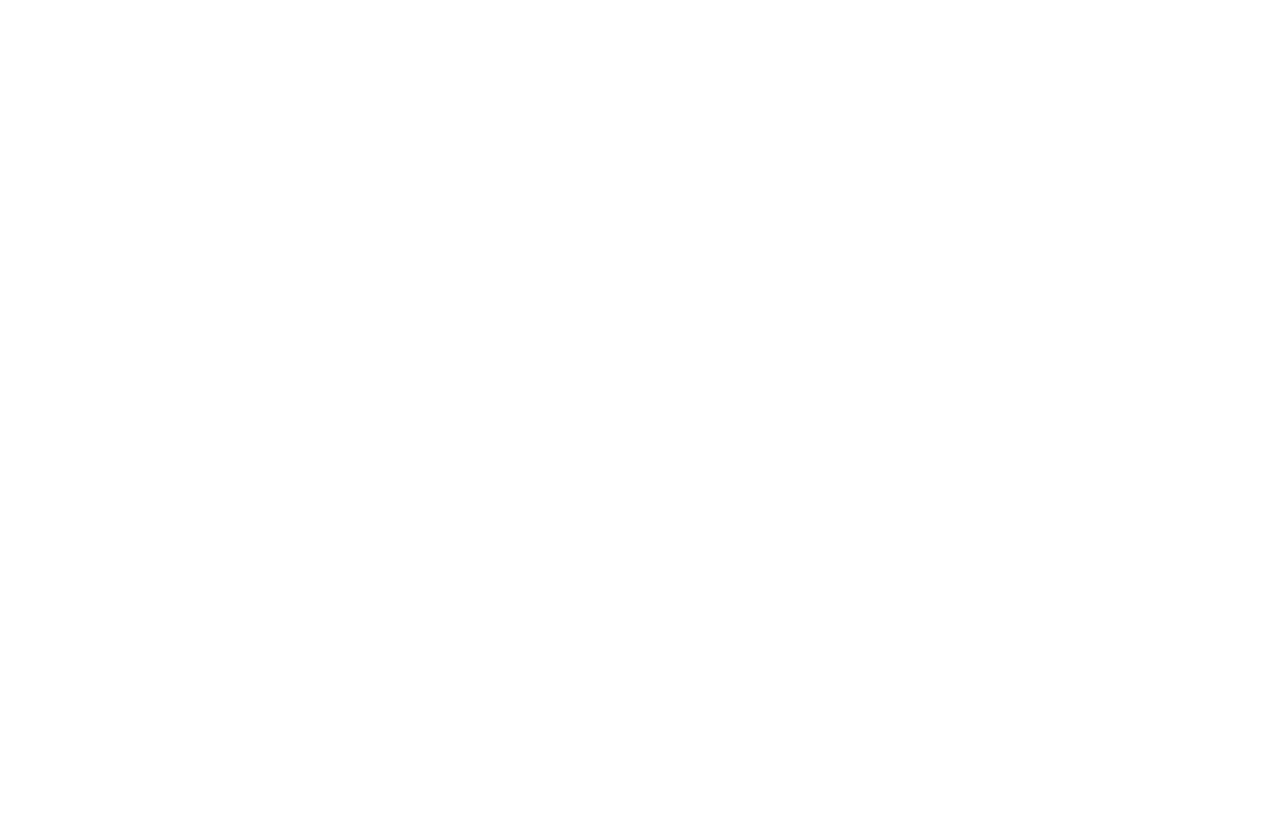
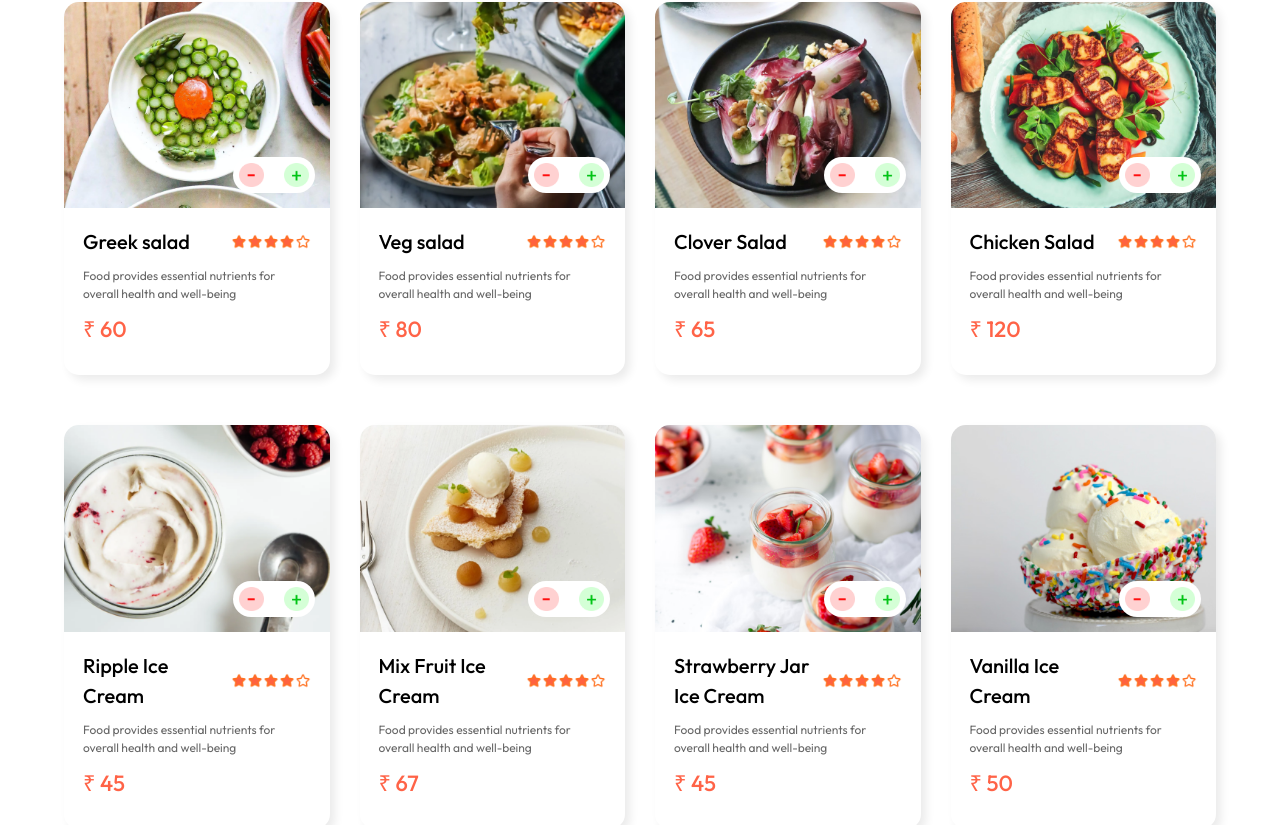
Before and after one commit to Dhartisavaliya14/food-delivery, a React (Vite) app in the folder delivery/: page / in a window 1280 px wide. Shown: the part 1056-1881 px from the top of the page. Before the commit the page ends 934 px from the top, so only its background shows below. Built offline with nearby package versions, Linux system fonts and the light colour scheme.

Commit message:
Add logo

```diff
--- a/delivery/src/assets/assets.js
+++ b/delivery/src/assets/assets.js
@@ -3,7 +3,6 @@
 import header_img from './header_img.png'
 import search_icon from './search_icon.png'
 import menu_1 from './menu_1.png'
-import menu_2 from './menu_2.png'
 import menu_3 from './menu_3.png'
 import menu_4 from './menu_4.png'
 import menu_5 from './menu_5.png'
@@ -15,10 +14,6 @@
 import food_2 from './food_2.png'
 import food_3 from './food_3.png'
 import food_4 from './food_4.png'
-import food_5 from './food_5.png'
-import food_6 from './food_6.png'
-import food_7 from './food_7.png'
-import food_8 from './food_8.png'
 import food_9 from './food_9.png'
 import food_10 from './food_10.png'
 import food_11 from './food_11.png'
@@ -87,10 +82,7 @@
         menu_name: "Salad",
         menu_image: menu_1
     },
-    // {
-    //     menu_name: "Rolls",
-    //     menu_image: menu_2
-    // },
+
     {
         menu_name: "Deserts",
         menu_image: menu_3
@@ -121,7 +113,7 @@
         _id: "1",
         name: "Greek salad",
         image: food_1,
-        price: 12,
+        price: 60,
         description: "Food provides essential nutrients for overall health and well-being",
         category: "Salad"
     },
@@ -129,77 +121,49 @@
         _id: "2",
         name: "Veg salad",
         image: food_2,
-        price: 18,
+        price: 80,
         description: "Food provides essential nutrients for overall health and well-being",
         category: "Salad"
     }, {
         _id: "3",
         name: "Clover Salad",
         image: food_3,
-        price: 16,
+        price: 65,
         description: "Food provides essential nutrients for overall health and well-being",
         category: "Salad"
     }, {
         _id: "4",
         name: "Chicken Salad",
         image: food_4,
-        price: 24,
+        price: 120,
         description: "Food provides essential nutrients for overall health and well-being",
         category: "Salad"
-    }, {
-        _id: "5",
-        name: "Lasagna Rolls",
-        image: food_5,
-        price: 14,
-        description: "Food provides essential nutrients for overall health and well-being",
-        category: "Rolls"
-    }, {
-        _id: "6",
-        name: "Peri Peri Rolls",
-        image: food_6,
-        price: 12,
-        description: "Food provides essential nutrients for overall health and well-being",
-        category: "Rolls"
-    }, {
-        _id: "7",
-        name: "Chicken Rolls",
-        image: food_7,
-        price: 20,
-        description: "Food provides essential nutrients for overall health and well-being",
-        category: "Rolls"
-    }, {
-        _id: "8",
-        name: "Veg Rolls",
-        image: food_8,
-        price: 15,
-        description: "Food provides essential nutrients for overall health and well-being",
-        category: "Rolls"
     }, {
         _id: "9",
         name: "Ripple Ice Cream",
         image: food_9,
-        price: 14,
+        price: 45,
         description: "Food provides essential nutrients for overall health and well-being",
         category: "Deserts"
     }, {
         _id: "10",
-        name: "Fruit Ice Cream",
+        name: "Mix Fruit Ice Cream",
         image: food_10,
-        price: 22,
+        price: 67,
         description: "Food provides essential nutrients for overall health and well-being",
         category: "Deserts"
     }, {
         _id: "11",
-        name: "Jar Ice Cream",
+        name: "Strawberry Jar Ice Cream",
         image: food_11,
-        price: 10,
+        price: 45,
         description: "Food provides essential nutrients for overall health and well-being",
         category: "Deserts"
     }, {
         _id: "12",
         name: "Vanilla Ice Cream",
         image: food_12,
-        price: 12,
+        price: 50,
         description: "Food provides essential nutrients for overall health and well-being",
         category: "Deserts"
     },
@@ -207,7 +171,7 @@
         _id: "13",
         name: "Chicken Sandwich",
         image: food_13,
-        price: 12,
+        price: 100,
         description: "Food provides essential nutrients for overall health and well-being",
         category: "Sandwich"
     },
@@ -215,77 +179,77 @@
         _id: "14",
         name: "Vegan Sandwich",
         image: food_14,
-        price: 18,
+        price: 80,
         description: "Food provides essential nutrients for overall health and well-being",
         category: "Sandwich"
     }, {
         _id: "15",
         name: "Grilled Sandwich",
         image: food_15,
-        price: 16,
+        price: 120,
         description: "Food provides essential nutrients for overall health and well-being",
         category: "Sandwich"
     }, {
         _id: "16",
         name: "Bread Sandwich",
         image: food_16,
-        price: 24,
+        price: 180,
         description: "Food provides essential nutrients for overall health and well-being",
         category: "Sandwich"
     }, {
         _id: "17",
         name: "Cup Cake",
         image: food_17,
-        price: 14,
+        price: 68,
         description: "Food provides essential nutrients for overall health and well-being",
         category: "Cake"
     }, {
         _id: "18",
         name: "Vegan Cake",
         image: food_18,
-        price: 12,
+        price: 250,
         description: "Food provides essential nutrients for overall health and well-being",
         category: "Cake"
     }, {
         _id: "19",
-        name: "Butterscotch Cake",
+        name: "Butterscotch ",
         image: food_19,
-        price: 20,
+        price: 350,
         description: "Food provides essential nutrients for overall health and well-being",
         category: "Cake"
     }, {
         _id: "20",
         name: "Sliced Cake",
         image: food_20,
-        price: 15,
+        price: 150,
         description: "Food provides essential nutrients for overall health and well-being",
         category: "Cake"
     }, {
         _id: "21",
         name: "Garlic Mushroom ",
         image: food_21,
-        price: 14,
+        price: 140,
         description: "Food provides essential nutrients for overall health and well-being",
         category: "Pure Veg"
     }, {
         _id: "22",
         name: "Fried Cauliflower",
         image: food_22,
-        price: 22,
+        price: 99,
         description: "Food provides essential nutrients for overall health and well-being",
         category: "Pure Veg"
     }, {
         _id: "23",
-        name: "Mix Veg Pulao",
+        name: "Mix Vegetable Pulao",
         image: food_23,
-        price: 10,
+        price: 120,
         description: "Food provides essential nutrients for overall health and well-being",
         category: "Pure Veg"
     }, {
         _id: "24",
         name: "Rice Zucchini",
         image: food_24,
-        price: 12,
+        price: 129,
         description: "Food provides essential nutrients for overall health and well-being",
         category: "Pure Veg"
     },
@@ -293,7 +257,7 @@
         _id: "25",
         name: "Cheese Pasta",
         image: food_25,
-        price: 12,
+        price: 199,
         description: "Food provides essential nutrients for overall health and well-being",
         category: "Pasta"
     },
@@ -301,49 +265,49 @@
         _id: "26",
         name: "Tomato Pasta",
         image: food_26,
-        price: 18,
+        price: 99,
         description: "Food provides essential nutrients for overall health and well-being",
         category: "Pasta"
     }, {
         _id: "27",
         name: "Creamy Pasta",
         image: food_27,
-        price: 16,
+        price: 130,
         description: "Food provides essential nutrients for overall health and well-being",
         category: "Pasta"
     }, {
         _id: "28",
         name: "Chicken Pasta",
         image: food_28,
-        price: 24,
+        price: 240,
         description: "Food provides essential nutrients for overall health and well-being",
         category: "Pasta"
     }, {
         _id: "29",
         name: "Buttter Noodles",
         image: food_29,
-        price: 14,
+        price: 70,
         description: "Food provides essential nutrients for overall health and well-being",
         category: "Noodles"
     }, {
         _id: "30",
         name: "Veg Noodles",
         image: food_30,
-        price: 12,
+        price: 100,
         description: "Food provides essential nutrients for overall health and well-being",
         category: "Noodles"
     }, {
         _id: "31",
         name: "Somen Noodles",
         image: food_31,
-        price: 20,
+        price: 80,
         description: "Food provides essential nutrients for overall health and well-being",
         category: "Noodles"
     }, {
         _id: "32",
-        name: "Cooked Noodles",
+        name: "Cooked Noodle",
         image: food_32,
-        price: 15,
+        price: 150,
         description: "Food provides essential nutrients for overall health and well-being",
         category: "Noodles"
     }
--- a/delivery/src/components/FoodDisplay/FoodDisplay.css
+++ b/delivery/src/components/FoodDisplay/FoodDisplay.css
@@ -0,0 +1,16 @@
+.food-display {
+    margin-top: 30px;
+}
+
+.food-display h2 {
+    font-size: max(2vw, 24px);
+    font-weight: 600;
+}
+
+.food-display-list {
+    display: grid;
+    grid-template-columns: repeat(auto-fill, minmax(210px, 1fr));
+    margin-top: 30px;
+    gap: 30px;
+    row-gap: 50px;
+}
--- a/delivery/src/components/FoodDisplay/FoodDisplay.jsx
+++ b/delivery/src/components/FoodDisplay/FoodDisplay.jsx
@@ -1,12 +1,22 @@
-import React from 'react'
+import React, { useContext } from 'react'
 import './FoodDisplay.css'
+import { StoreContext } from '../../context/StoreContext'
+import FoodItem from '../FoodItem/FoodItem'
 
-const FoodDisplay = () => {
+const FoodDisplay = ({ category }) => {
 
-    const { }
+    const { food_list } = useContext(StoreContext)
 
     return (
-        <div>
+        <div className='food-display' id='food-dispaly'>
+
+            <h2>Top dishes near you</h2>
+
+            <div className='food-display-list'>
+                {food_list.map((item, index) => {
+                    return <FoodItem key={index} id={item._id} name={item.name} description={item.description} price={item.price} image={item.image} />
+                })}
+            </div>
 
         </div>
     )
--- /dev/null
+++ b/delivery/src/components/FoodItem/FoodItem.css
@@ -0,0 +1,76 @@
+.food-item {
+    width: 100%;
+    margin: auto;
+    border-radius: 15px;
+    box-shadow: 5px 5px 10px #00000015;
+    transition: 0.3s;
+    animation: fadeIn 1s;
+}
+
+.food-item-image {
+    width: 100%;
+    border-radius: 15px 15px 0px 0px;
+}
+
+.food-item-info {
+    padding: 19px;
+}
+
+.food-item-name-rating {
+    display: flex;
+    justify-content: space-between;
+    align-items: center;
+    margin-bottom: 10px;
+}
+
+.food-item-name-rating p {
+    font-size: 20px;
+    font-weight: 500;
+
+}
+
+.food-item-name-rating img {
+    width: 80px;
+}
+
+.food-item-desc {
+    color: #676767;
+    font-size: 12px;
+}
+
+.food-item-price {
+    color: tomato;
+    font-size: 22px;
+    font-weight: 500;
+    margin: 10px 0px;
+}
+
+/* Add and remove items container */
+.food-item-img-container {
+    position: relative;
+}
+
+.food-item-img-container .add {
+    width: 35px;
+    position: absolute;
+    bottom: 15px;
+    right: 15px;
+    cursor: pointer;
+    border-radius: 50px;
+}
+
+.food-item-counter {
+    position: absolute;
+    bottom: 15px;
+    right: 15px;
+    display: flex;
+    align-items: center;
+    gap: 10px;
+    padding: 6px;
+    border-radius: 50px;
+    background-color: white;
+}
+
+.food-item-counter img {
+    width: 25px;
+}
--- /dev/null
+++ b/delivery/src/components/FoodItem/FoodItem.jsx
@@ -0,0 +1,40 @@
+import React, { useContext, useState } from 'react'
+import './FoodItem.css'
+import { assets } from '../../assets/assets'
+import { StoreContext } from '../../context/StoreContext'
+
+const FoodItem = ({ id, name, price, description, image }) => {
+
+    const { cartItems, addToCart, removeFromCart } = useContext(StoreContext)
+
+    return (
+        <div className='food-item'>
+
+            <div className='food-item-img-container'>
+                <img className='food-item-image' src={image} alt="" />
+
+                {/* Add,Remove and Count Item */}
+                {
+                    !cartItems ? <img className='add' onClick={() => addToCart(id)} src={assets.add_icon_white} alt='' />
+                        : <div className='food-item-counter'>
+                            <img onClick={() => setItemCount(prev => prev - 1)} src={assets.remove_icon_red} alt="" />
+                            <p>{cartItems[id]}</p>
+                            <img onClick={() => setItemCount(prev => prev + 1)} src={assets.add_icon_green} alt="" />
+                        </div>
+                }
+            </div>
+
+            <div className='food-item-info'>
+                <div className='food-item-name-rating'>
+                    <p>{name}</p>
+                    <img src={assets.rating_starts} alt="" />
+                </div>
+                <p className="food-item-desc">{description}</p>
+                <p className="food-item-price">₹ {price}</p>
+            </div>
+
+        </div>
+    )
+}
+
+export default FoodItem
--- a/delivery/src/components/Navbar/Navbar.css
+++ b/delivery/src/components/Navbar/Navbar.css
@@ -6,7 +6,7 @@
 }
 
 .logo {
-    width: 140px;
+    width: 170px;
 }
 
 .navbar_menu {
--- a/delivery/src/pages/Home/Home.jsx
+++ b/delivery/src/pages/Home/Home.jsx
@@ -2,6 +2,7 @@
 import './Home.css'
 import Header from '../../components/Header/Header'
 import ExploreMenu from '../../components/ExploreMenu/ExploreMenu'
+import FoodDisplay from '../../components/FoodDisplay/FoodDisplay'
 
 const Home = () => {
 
@@ -13,6 +14,7 @@
 
             {/* pass prompt */}
             <ExploreMenu category={category} setCategory={setCategory} />
+            <FoodDisplay category={category} />
         </div>
     )
 }
```
Also changed, not shown: delivery/src/context/StoreContext.jsx (+29 -2 lines), delivery/src/assets/logo.png.
